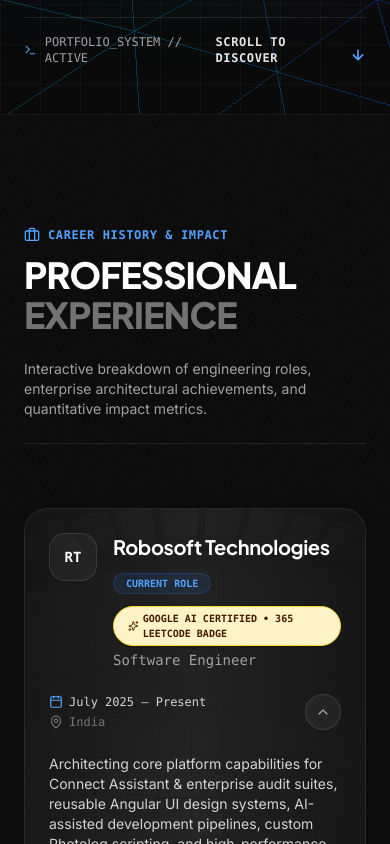
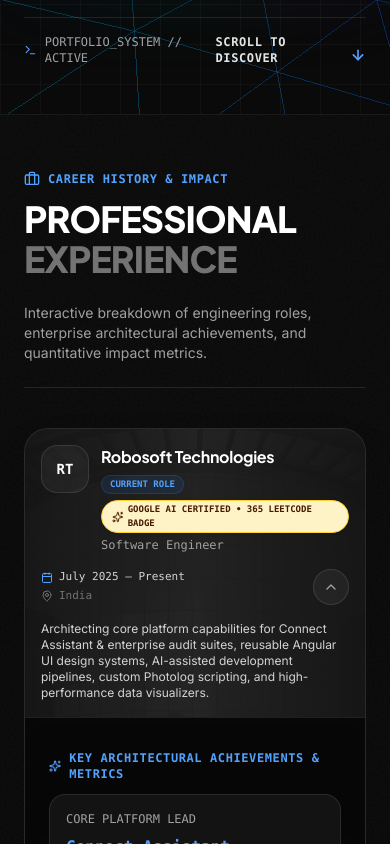
Before and after one commit to thevarunnayak/portfolio-26, a Next.js app: page / in a window 390 px wide. Shown: the part 1156-2000 px from the top of the page. Built offline with nearby package versions, Linux system fonts and the light colour scheme; a web font is replaced by a local one.

Commit message:
fix: favicon circular, pill light-mode, navbar search mobile, mobile spacing & font scaling

```diff
--- a/features/certifications/certifications-section.tsx
+++ b/features/certifications/certifications-section.tsx
@@ -18,9 +18,9 @@
   return (
     <section
       id="certifications"
-      className="relative w-full bg-noise px-6 py-28 md:px-12 lg:px-24 border-t border-white/5"
+      className="relative w-full bg-noise px-6 py-14 md:py-28 md:px-12 lg:px-24 border-t border-white/5"
     >
-      <div className="mx-auto max-w-6xl space-y-16">
+      <div className="mx-auto max-w-6xl space-y-10 md:space-y-16">
         {/* Section Header */}
         <div className="flex flex-col md:flex-row md:items-end justify-between gap-6 pb-6 border-b border-white/10">
           <div className="space-y-3">
--- a/features/contact/contact-section.tsx
+++ b/features/contact/contact-section.tsx
@@ -35,7 +35,7 @@
   return (
     <section
       id="contact"
-      className="relative w-full bg-noise px-6 py-28 md:px-12 lg:px-24 border-t border-white/5"
+      className="relative w-full bg-noise px-6 py-14 md:py-28 md:px-12 lg:px-24 border-t border-white/5"
     >
       <div className="mx-auto max-w-5xl space-y-12 text-center">
         {/* Section Header */}
--- a/features/experience/experience-section.tsx
+++ b/features/experience/experience-section.tsx
@@ -18,9 +18,9 @@
   return (
     <section
       id="experience"
-      className="relative w-full bg-noise px-6 py-28 md:px-12 lg:px-24 border-t border-white/5"
+      className="relative w-full bg-noise px-6 py-14 md:py-28 md:px-12 lg:px-24 border-t border-white/5"
     >
-      <div className="mx-auto max-w-6xl space-y-16">
+      <div className="mx-auto max-w-6xl space-y-10 md:space-y-16">
         {/* Section Header */}
         <div className="flex flex-col md:flex-row md:items-end justify-between gap-6 pb-6 border-b border-white/10">
           <div className="space-y-3">
@@ -75,41 +75,41 @@
                       onClick={() => toggleExpand(item.id)}
                       onMouseEnter={() => setCursorState('button', isExpanded ? 'Collapse' : 'Expand')}
                       onMouseLeave={resetCursorState}
-                      className="flex flex-col cursor-pointer p-6 sm:p-8 md:flex-row md:items-center justify-between gap-6"
+                      className="flex flex-col cursor-pointer p-4 sm:p-6 md:flex-row md:p-8 md:items-center justify-between gap-4 sm:gap-6"
                     >
-                      <div className="flex items-start gap-4">
+                      <div className="flex items-start gap-3">
                         <div className="flex h-12 w-12 shrink-0 items-center justify-center rounded-2xl bg-white/5 font-mono text-sm font-bold text-white border border-white/10 shadow-inner">
                           {item.logoText}
                         </div>
                         <div className="space-y-1">
-                          <div className="flex flex-wrap items-center gap-3">
-                            <h3 className="text-xl font-bold text-white sm:text-2xl">
+                          <div className="flex flex-wrap items-center gap-1.5 sm:gap-2">
+                            <h3 className="text-base font-bold text-white sm:text-xl md:text-2xl">
                               {item.company}
                             </h3>
                             {item.isCurrent && (
-                              <span className="rounded-full bg-blue-500/10 px-3 py-0.5 font-mono text-[10px] font-semibold text-blue-400 border border-blue-500/20">
+                              <span className="rounded-full bg-blue-500/10 px-2 py-0.5 font-mono text-[9px] sm:text-[10px] font-semibold text-blue-400 border border-blue-500/20">
                                 CURRENT ROLE
                               </span>
                             )}
                             {item.award && (
-                              <span className="flex items-center gap-1 rounded-full bg-amber-100 text-amber-950 dark:bg-amber-500/15 dark:text-amber-400 border border-amber-300 dark:border-amber-500/30 px-3.5 py-1 font-mono text-[10px] font-extrabold shadow-sm">
-                                <Sparkles className="h-3.5 w-3.5 text-amber-950 dark:text-amber-400" />
+                              <span className="flex items-center gap-1 rounded-full bg-amber-100 text-amber-950 dark:bg-amber-500/15 dark:text-amber-400 border border-amber-300 dark:border-amber-500/30 px-2.5 sm:px-3.5 py-0.5 sm:py-1 font-mono text-[9px] sm:text-[10px] font-extrabold shadow-sm">
+                                <Sparkles className="h-3 w-3 sm:h-3.5 sm:w-3.5 text-amber-950 dark:text-amber-400" />
                                 <span className="text-amber-950 dark:text-amber-400">{item.award}</span>
                               </span>
                             )}
                           </div>
-                          <p className="font-mono text-sm text-neutral-400">{item.role}</p>
+                          <p className="font-mono text-xs sm:text-sm text-neutral-400">{item.role}</p>
                         </div>
                       </div>
 
-                      <div className="flex items-center justify-between md:justify-end gap-6 font-mono text-xs text-neutral-400">
+                      <div className="flex items-center justify-between md:justify-end gap-4 font-mono text-xs text-neutral-400">
                         <div className="flex flex-col items-start md:items-end gap-1">
-                          <div className="flex items-center gap-1.5 text-neutral-300">
-                            <Calendar className="h-3.5 w-3.5 text-blue-400" />
+                          <div className="flex items-center gap-1.5 text-neutral-300 text-[11px] sm:text-xs">
+                            <Calendar className="h-3 w-3 sm:h-3.5 sm:w-3.5 text-blue-400" />
                             <span>{item.period}</span>
                           </div>
-                          <div className="flex items-center gap-1.5 text-neutral-500">
-                            <MapPin className="h-3.5 w-3.5" />
+                          <div className="flex items-center gap-1.5 text-neutral-500 text-[11px] sm:text-xs">
+                            <MapPin className="h-3 w-3 sm:h-3.5 sm:w-3.5" />
                             <span>{item.location}</span>
                           </div>
                         </div>
@@ -121,7 +121,7 @@
                     </div>
 
                     {/* Summary teaser line */}
-                    <div className="px-6 pb-6 sm:px-8 font-normal text-sm text-neutral-300">
+                    <div className="px-4 pb-4 sm:px-8 sm:pb-6 font-normal text-xs sm:text-sm text-neutral-300">
                       {item.summary}
                     </div>
                   </div>
@@ -153,7 +153,7 @@
                                 <span className="font-mono text-xs text-neutral-400 uppercase">
                                   {metric.label}
                                 </span>
-                                <span className="font-mono text-xl font-extrabold text-blue-400">
+                                <span className="font-mono text-base sm:text-xl font-extrabold text-blue-400">
                                   {metric.metric}
                                 </span>
                               </div>
@@ -168,7 +168,7 @@
                           <h4 className="font-mono text-xs font-semibold text-neutral-400 uppercase tracking-wider">
                             CORE RESPONSIBILITIES & DELIVERABLES
                           </h4>
-                          <ul className="space-y-2.5 font-normal text-sm text-neutral-300">
+                          <ul className="space-y-2.5 font-normal text-xs sm:text-sm text-neutral-300">
                             {item.responsibilities.map((resp, idx) => (
                               <li key={idx} className="flex items-start gap-3">
                                 <CheckCircle2 className="h-4 w-4 text-emerald-400 shrink-0 mt-0.5" />
--- a/features/navigation/navbar.tsx
+++ b/features/navigation/navbar.tsx
@@ -7,7 +7,7 @@
 import { siteConfig } from '@/content/site';
 import { useCursor } from '@/features/cursor/cursor-context';
 import { Magnetic } from '@/components/motion/magnetic';
-import { Sun, Moon, Menu, X, ArrowUpRight } from 'lucide-react';
+import { Sun, Moon, Search, Menu, X, ArrowUpRight } from 'lucide-react';
 
 interface NavbarProps {
   onOpenCommandMenu?: () => void;
@@ -135,6 +135,9 @@
                   onMouseLeave={resetCursorState}
                   className="flex items-center gap-1.5 px-2.5 sm:px-3 py-1.5 rounded-full text-xs font-medium text-neutral-400 hover:text-white bg-white/5 hover:bg-white/10 border border-white/10 transition-all"
                 >
+                  {/* Mobile: search icon only */}
+                  <Search className="h-3.5 w-3.5 sm:hidden text-blue-400" />
+                  {/* Desktop: text + ⌘K badge */}
                   <span className="hidden sm:inline-block">Search</span>
                   <kbd className="hidden sm:inline-flex items-center gap-0 rounded bg-white/10 px-1.5 py-0.5 font-mono text-xs text-neutral-400">
                     ⌘K
--- a/features/playground/playground-section.tsx
+++ b/features/playground/playground-section.tsx
@@ -51,9 +51,9 @@
   return (
     <section
       id="playground"
-      className="relative w-full bg-noise px-6 py-28 md:px-12 lg:px-24 border-t border-white/5"
+      className="relative w-full bg-noise px-6 py-14 md:py-28 md:px-12 lg:px-24 border-t border-white/5"
     >
-      <div className="mx-auto max-w-6xl space-y-16">
+      <div className="mx-auto max-w-6xl space-y-10 md:space-y-16">
         {/* Section Header */}
         <div className="flex flex-col md:flex-row md:items-end justify-between gap-6 pb-6 border-b border-white/10">
           <div className="space-y-3">
--- a/features/projects/projects-section.tsx
+++ b/features/projects/projects-section.tsx
@@ -19,9 +19,9 @@
   return (
     <section
       id="projects"
-      className="relative w-full bg-noise px-6 py-28 md:px-12 lg:px-24 border-t border-white/5"
+      className="relative w-full bg-noise px-6 py-14 md:py-28 md:px-12 lg:px-24 border-t border-white/5"
     >
-      <div className="mx-auto max-w-6xl space-y-16">
+      <div className="mx-auto max-w-6xl space-y-10 md:space-y-16">
         {/* Section Header */}
         <div className="flex flex-col md:flex-row md:items-end justify-between gap-6 pb-6 border-b border-white/10">
           <div className="space-y-3">
--- a/features/resume/resume-section.tsx
+++ b/features/resume/resume-section.tsx
@@ -13,9 +13,9 @@
   return (
     <section
       id="resume"
-      className="relative w-full bg-noise px-6 py-28 md:px-12 lg:px-24 border-t border-white/5"
+      className="relative w-full bg-noise px-6 py-14 md:py-28 md:px-12 lg:px-24 border-t border-white/5"
     >
-      <div className="mx-auto max-w-6xl space-y-16">
+      <div className="mx-auto max-w-6xl space-y-10 md:space-y-16">
         {/* Section Header */}
         <div className="flex flex-col md:flex-row md:items-end justify-between gap-6 pb-6 border-b border-white/10">
           <div className="space-y-3">
--- a/features/skills/skills-section.tsx
+++ b/features/skills/skills-section.tsx
@@ -69,9 +69,9 @@
   return (
     <section
       id="skills"
-      className="relative w-full bg-noise px-6 py-28 md:px-12 lg:px-24 border-t border-white/5"
+      className="relative w-full bg-noise px-6 py-14 md:py-28 md:px-12 lg:px-24 border-t border-white/5"
     >
-      <div className="mx-auto max-w-6xl space-y-16">
+      <div className="mx-auto max-w-6xl space-y-10 md:space-y-16">
         {/* Section Header */}
         <div className="flex flex-col md:flex-row md:items-end justify-between gap-6 pb-6 border-b border-white/10">
           <div className="space-y-3">
```
Also changed, not shown: app/globals.css (+15 -0 lines).
